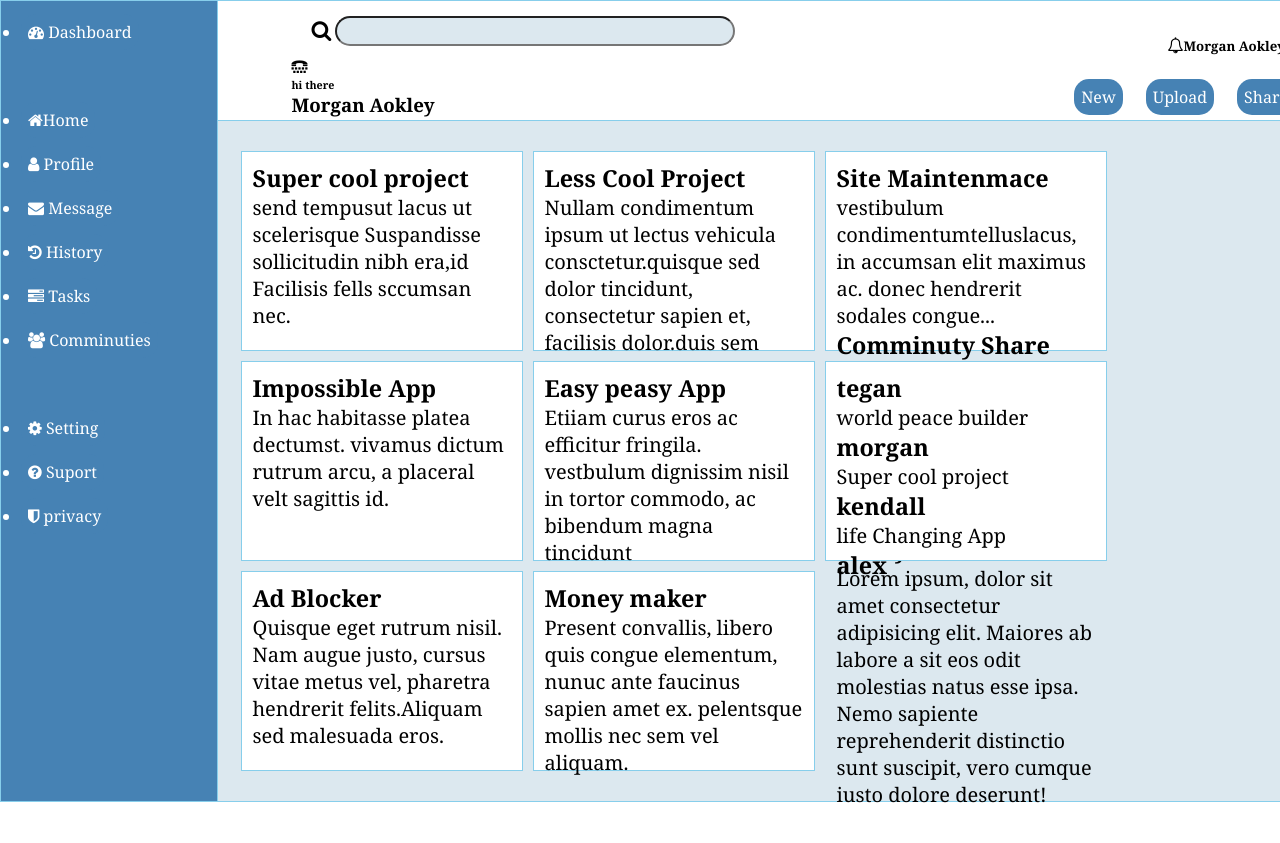
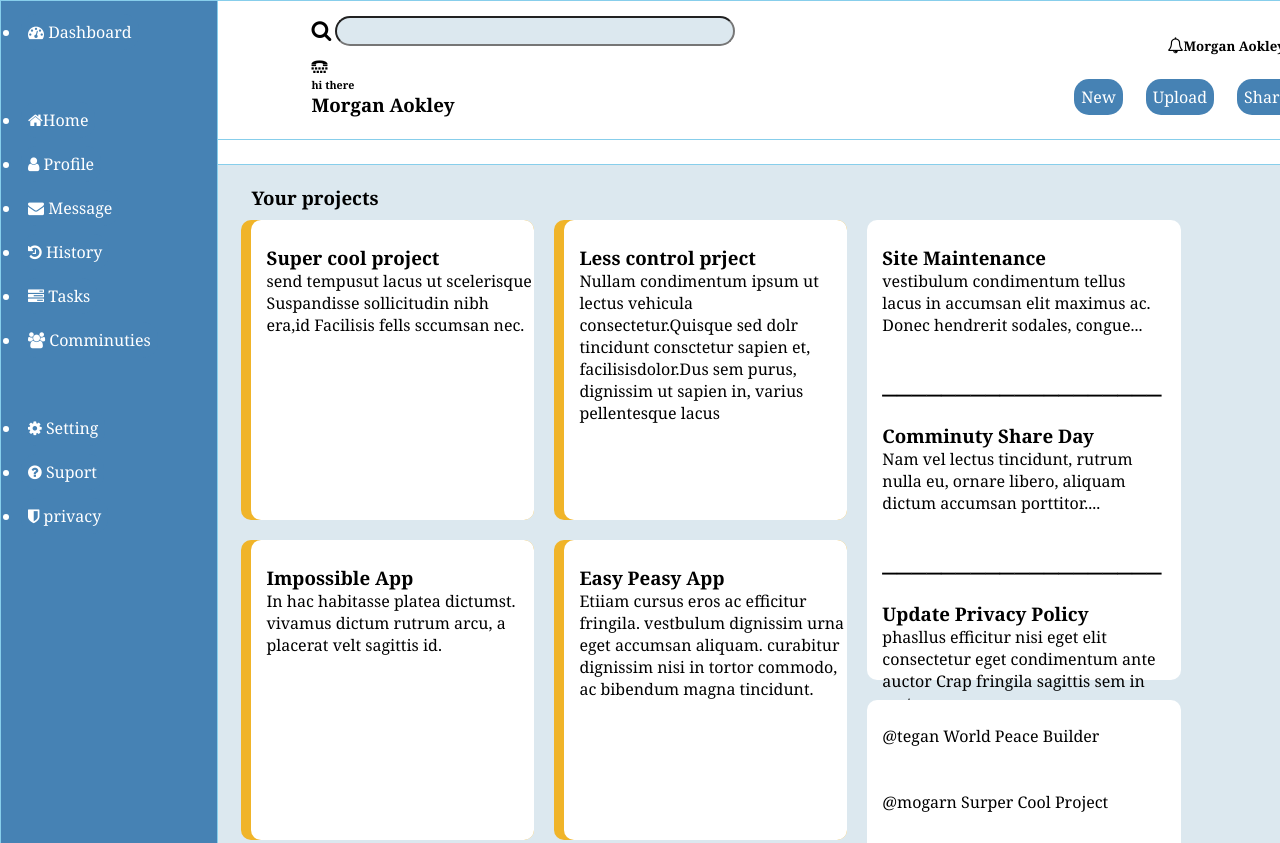
Before and after one commit to Mpascal12/first-project, a plain HTML site: page index.html in a window 1280 px wide. Shown: the top 843 px of the page. Before the commit the page ends 808 px from the top, so only its background shows below. Drawn offline with Linux system fonts and the light colour scheme.

Commit message:
add file

```diff
--- a/grid2.css
+++ b/grid2.css
@@ -20,6 +20,9 @@ nav{
     color: white;
     padding: 20px;
     border: skyblue 1px solid;
+    height: 250%;
+
+
 
 }
 header{
@@ -32,30 +35,71 @@ header{
 }
 main{
     grid-area: content;
-    width:80%; ;
+    width:80%;
+    height: 408%;
     background-color: hsl(202, 39%, 90%);
     margin-left: 60px;
-    margin-top: -20px;
+    margin-top: -95px;
+
 }
 .container
 {
     max-width: 960px;
     display: grid;
     padding: 10px;
-    grid-template-columns:repeat(3,30%) ;
+    grid-template-columns:3fr 1fr;
     gap: 10px;
     grid-auto-rows: 200px;
+    border-radius: 10px;
 
 
 }
-.item{
-    background:white;
-    color: white;
-    font-size: 20px;
+
+.grid1{
+    display: grid;
+    grid-template-columns: 1fr 1fr;
+    gap:20px;
+
+
+
+}
+.card{
+    background-color: #f0B429;
+    height: 300px;
+    border-radius: 10px;
+
+}
+.card-content{
+    background-color: white;
+    margin-left: 10px;
     color: black;
-    border: skyblue 1px solid;
-    padding: 10px;
+    padding-top: 25px;
+    padding-left: 15px;
+    height: 300px;
+    border-radius: 10px;
+
 }
+.grid2{
+    display: grid;
+    grid-template-columns: 1fr;
+    gap:20px;
+}
+
+
+.card-content2{
+    background-color: white;
+    margin-left: 10px;
+    color: black;
+    padding-left: 15px;
+    border-radius: 10px;
+    padding-top: 25px;
+    padding-right: 20px;
+    height: 460px;
+    max-width: 350px;
+
+
+}
+
 .nav-header{
     margin-top: -15px;
 
@@ -76,12 +120,19 @@ input{
     color: black;
     margin-top:10px;
     margin-left: 60px;
+    color: black;
+    padding-left:20px ;
 }
+.comment{
+    color: black;
+    padding-left: 20px;
+}
+
 .left_word{
     color: black;
      float: right;
      margin-top: -80px;
-     padding-right: 10px;
+     padding-right:10px;
      display: flex;
 }
 .nav-content{
@@ -89,7 +140,7 @@ input{
     display: flex;
     margin-top: 40px;
 }
-li a{
+a{
     color: white;
     padding: 7px;
     background-color: steelblue;
@@ -106,6 +157,6 @@ nav{
 {
     text-decoration: none;
 }
-li a{
+ul{
     text-decoration: none;
 }
--- a/index.html
+++ b/index.html
@@ -35,8 +35,11 @@
 
     </header>
     <main>
+        <h3 class="comment">Your projects</h3>
         <div class="container">
-            <div class="item">
+            <div class="grid1">
+                <div class="card">
+                    <div class="card-content">
                     <h3>Super cool project</h3>
                     <p>
                         send tempusut lacus ut scelerisque
@@ -44,71 +47,116 @@
                         Facilisis fells sccumsan nec.
                     </p>
                 </div>
-            <div class="item">
-                <h3>Less Cool Project</h3>
-                <p>Nullam condimentum ipsum ut lectus vehicula
-                    consctetur.quisque sed dolor tincidunt,
-                    consectetur sapien et, facilisis dolor.duis sem
-                    purus, dignissim ut sapian in,varius
-                    pellentsque lacus.
+                </div>
+
+                <div class="card">
+                    <div class="card-content">
+                    <h3>Less control prject</h3>
+                    <p>
+                       Nullam condimentum ipsum ut lectus vehicula
+                       consectetur.Quisque sed dolr tincidunt
+                       consctetur sapien et, facilisisdolor.Dus sem
+                       purus, dignissim ut sapien in, varius
+                       pellentesque lacus
                     </p>
                 </div>
-            <div class="item">
-                <h3>Site Maintenmace</h3>
-                <p>vestibulum condimentumtelluslacus,
-                    in accumsan elit maximus ac. donec hendrerit sodales congue...
-                    <u></u>
-                    <h3>Comminuty Share Day</h3>
-                    <p>nam val lactus tincidunt,retrum nulla
-                        eu,ornare libero.Aliquam dictum accumsan..
-                        <u></u>
-                        <h3>Updated Privacy Policy</h3>
-                        <p>Lorem ipsum, dolor sit amet consectetur adipisicing elit.
-                             Maiores ab labore a sit eos odit molestias natus esse ipsa.
-                             Nemo sapiente reprehenderit distinctio sunt suscipit,
-                             vero cumque iusto dolore deserunt!</p>
-                    </p>
+
+                </div>
+                <div class="card">
+                    <div class="card-content">
+                        <h3>Impossible App</h3>
+                        <p>
+                            In hac habitasse platea dictumst. vivamus
+                            dictum rutrum arcu, a placerat velt sagittis
+                            id.
                       </p>
                 </div>
-            <div class="item">
-                <h3>Impossible App</h3>
-                    <p>In hac habitasse platea dectumst. vivamus
-                       dictum rutrum arcu, a placeral velt sagittis
-                       id.
+                </div>
+
+                <div class="card">
+                    <div class="card-content">
+                        <h3>Easy Peasy  App</h3>
+                        <p>
+                            Etiiam cursus eros ac efficitur fringila.
+                            vestbulum dignissim urna eget accumsan
+                            aliquam. curabitur dignissim nisi in tortor
+                            commodo, ac bibendum magna tincidunt.
                         </p>
-                </h3>
+                </div>
+                </div>
+
+                <div class="card">
+                    <div class="card-content">
+                        <h3>Ad Blocker</h3>
+                        <p>
+                            Quisque eget rutrum. Nam augue
+                            justo cursus vitae metus vel, pharetra
+                            hendrerit felis. Aliquam sed  malesuada
+                            eros
+                        </p>
+                </div>
+                </div>
+                <div class="card">
+                    <div class="card-content">
+                        <h3>Money</h3>
+                        <p>
+                            praesent convallis, libero quis congue
+                            elementum, nunuc ante faucibus sapien, ac
+                            scelerisque tortor purus sit amet ex.
+                            pellentesque mollis nec sem vel aliquam.
+                        </p>
 
                 </div>
-            <div class="item">
-                <h3>Easy peasy App</h3>
-                <p>Etiiam curus eros ac efficitur fringila.
-                    vestbulum dignissim nisil in tortor
-                    commodo, ac bibendum magna tincidunt
+                </div>
+
+            </div>
+
+            <div class="grid2" >
+
+                <div class="card2">
+                <div class="card-content2">
+                    <h3>Site Maintenance</h3>
+                    <p>
+                        vestibulum condimentum tellus lacus
+                        in accumsan elit maximus ac. Donec
+                        hendrerit sodales, congue...
+                    </p>
+                    <br>
+                    <h1>___________________</h1><br>
+
+                    <h3>Comminuty Share Day</h3>
+                    <p>
+                         Nam vel lectus tincidunt, rutrum nulla
+                         eu, ornare libero, aliquam dictum
+                         accumsan porttitor....
+                    </p><br>
+                    <h1>___________________</h1><br>
+
+                    <h3>Update Privacy Policy</h3>
+                    <p>
+                        phasllus efficitur nisi eget elit
+                        consectetur eget condimentum ante
+                        auctor  Crap  fringila sagittis sem in matus.
                     </p>
             </div>
-            <div class="item">
-                <h3>tegan</h3>
-                <p>world peace builder</p>
-                <h3>morgan</h3>
-                <p>Super cool project</p>
-                <h3>kendall</h3>
-                <p>life Changing App</p>
-                <h3>alex</h3>
-                <p></p>
             </div>
-            <div class="item">
-            <h3>Ad Blocker</h3>
-            <p>Quisque eget rutrum nisil. Nam augue
-                justo, cursus vitae metus vel, pharetra
-            hendrerit felits.Aliquam sed malesuada
-        eros. </p>
+                <div class="card2">
+                <div class="card-content2">
+                    <p>
+                        @tegan
+                        World Peace Builder
+                    </p><br><br>
+                    <p>
+                        @mogarn
+                        Surper Cool  Project
+                    </p><br><br>
+                    <p>
+                        @alex
+                        No Traffic Maker
+                    </p>
 
             </div>
-            <div class="item">
-                <h3>Money maker</h3>
-                Present convallis, libero quis congue
-                elementum, nunuc ante faucinus sapien amet ex.
-                pelentsque mollis nec sem vel aliquam.
+            </div>
         </div>
 
         </div>
```
Lines whose indentation alone changed are shown as unchanged.
